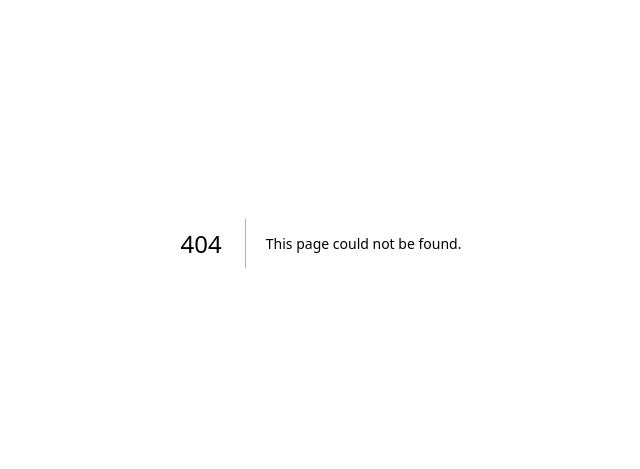
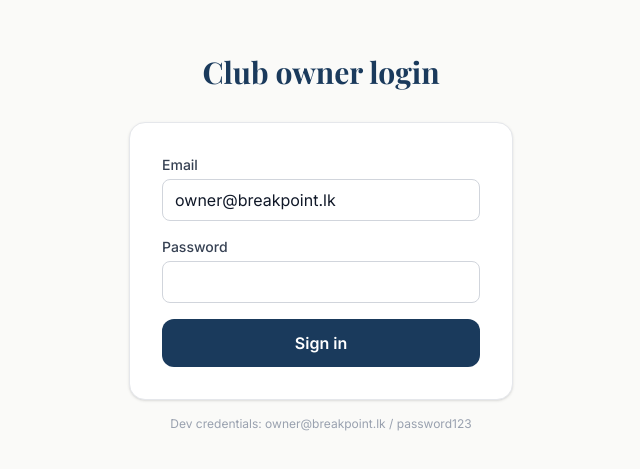
Before and after one commit to nebue-man/cueboard, a Next.js app: page /login in a window 1280 px wide. Before the commit this address had no page. Shown: the part 157-626 px from the top of the page, without its empty margins (319-959 px from the left). Built offline with nearby package versions, Linux system fonts and the light colour scheme; a web font is replaced by a local one.

Commit message:
feat: add club owner login page

```diff
--- /dev/null
+++ b/src/app/(dashboard)/login/page.tsx
@@ -0,0 +1,68 @@
+"use client";
+import { useState } from "react";
+import { signIn } from "next-auth/react";
+import { useRouter } from "next/navigation";
+
+export default function LoginPage() {
+  const router = useRouter();
+  const [error, setError] = useState<string | null>(null);
+  const [loading, setLoading] = useState(false);
+
+  async function handleSubmit(e: React.FormEvent<HTMLFormElement>) {
+    e.preventDefault();
+    setError(null);
+    setLoading(true);
+
+    const form = new FormData(e.currentTarget);
+    const result = await signIn("credentials", {
+      email:    form.get("email") as string,
+      password: form.get("password") as string,
+      redirect: false,
+    });
+
+    setLoading(false);
+    if (result?.error) {
+      setError("Invalid email or password.");
+    } else {
+      router.push("/dashboard");
+    }
+  }
+
+  return (
+    <div className="flex min-h-screen items-center justify-center bg-surface px-4">
+      <div className="w-full max-w-sm">
+        <h1 className="mb-8 font-serif text-3xl font-bold text-brand text-center">Club owner login</h1>
+        <form onSubmit={handleSubmit} className="space-y-4 rounded-2xl border border-gray-200 bg-white p-8 shadow-sm">
+          {error && <p className="rounded-lg bg-red-50 px-4 py-3 text-sm text-red-700">{error}</p>}
+          <div>
+            <label className="mb-1 block text-sm font-medium text-gray-700">Email</label>
+            <input
+              name="email"
+              type="email"
+              required
+              defaultValue="owner@breakpoint.lk"
+              className="w-full rounded-lg border border-gray-300 px-3 py-2 focus:outline-none focus:ring-2 focus:ring-brand"
+            />
+          </div>
+          <div>
+            <label className="mb-1 block text-sm font-medium text-gray-700">Password</label>
+            <input
+              name="password"
+              type="password"
+              required
+              className="w-full rounded-lg border border-gray-300 px-3 py-2 focus:outline-none focus:ring-2 focus:ring-brand"
+            />
+          </div>
+          <button
+            type="submit"
+            disabled={loading}
+            className="w-full rounded-xl bg-brand py-3 font-semibold text-white disabled:opacity-60 hover:bg-brand-light"
+          >
+            {loading ? "Signing in…" : "Sign in"}
+          </button>
+        </form>
+        <p className="mt-4 text-center text-xs text-gray-400">Dev credentials: owner@breakpoint.lk / password123</p>
+      </div>
+    </div>
+  );
+}
```
